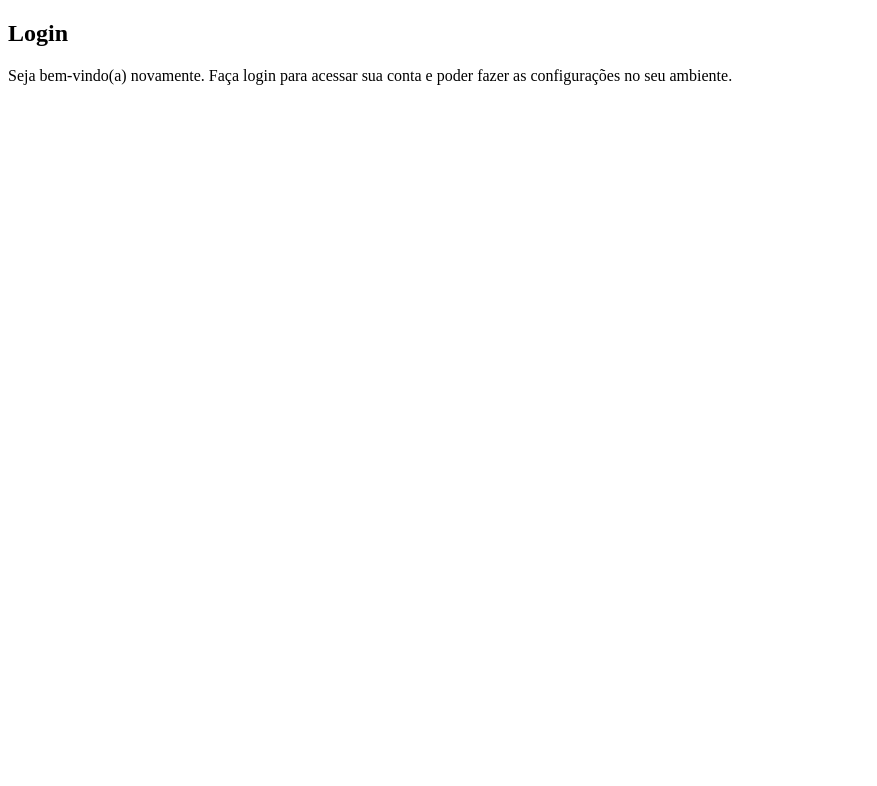
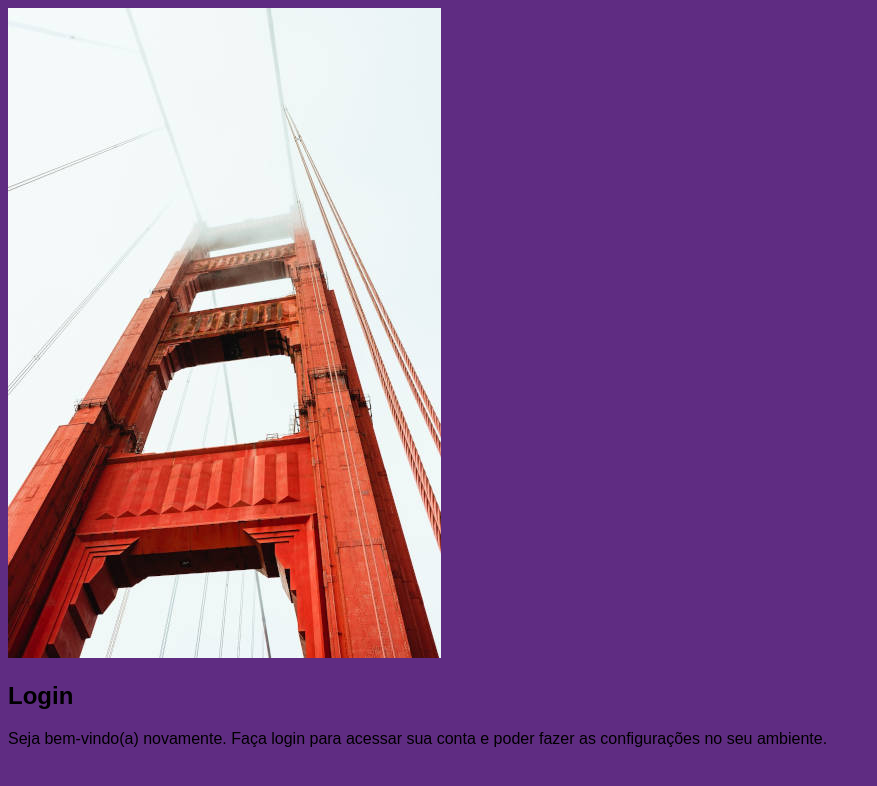
Before and after one commit to Lguilherme3/projeto-login, a plain HTML site: page index.html in a window 1280 px wide. Shown: the whole page, without its empty margins (0-877 px from the left). Drawn offline with Linux system fonts and the light colour scheme.

Commit message:
inicio do projeto login

```diff
--- a/estilos/style.css
+++ b/estilos/style.css
@@ -5,3 +5,9 @@
     verde: #49a09d
     lilás: #5f2c82
 */
+
+* {
+    background-color: #5f2c82;
+    font-family: Arial, Helvetica, sans-serif;
+
+}
--- a/index.html
+++ b/index.html
@@ -12,7 +12,7 @@
     <main>
         <section id="login">
             <div id="imagem">
-
+                <img src="imagens/img_login1.jpg" alt="fotopaglogin">
             </div>
             <div id="formulario">
                 <h1>Login</h1>
```
Also changed, not shown: imagens/img_login1.jpg (added).
